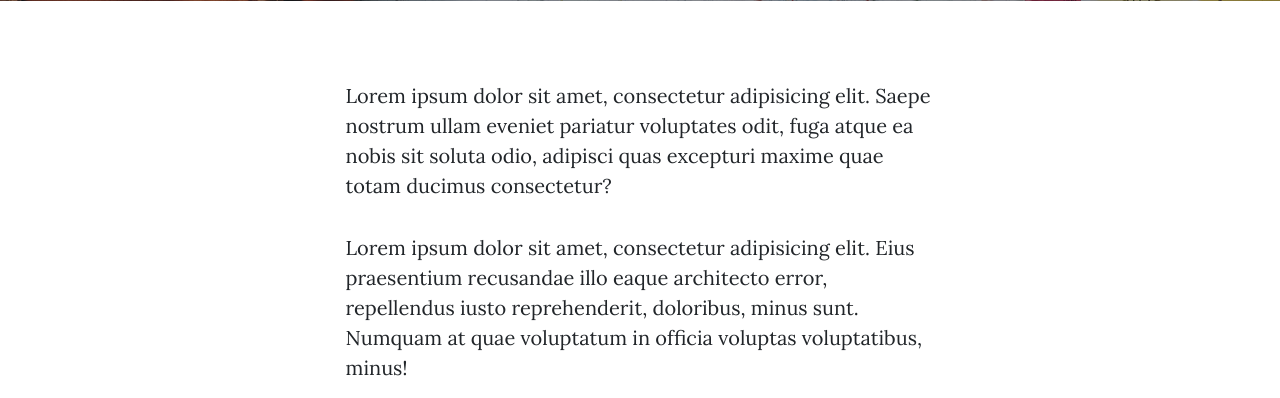
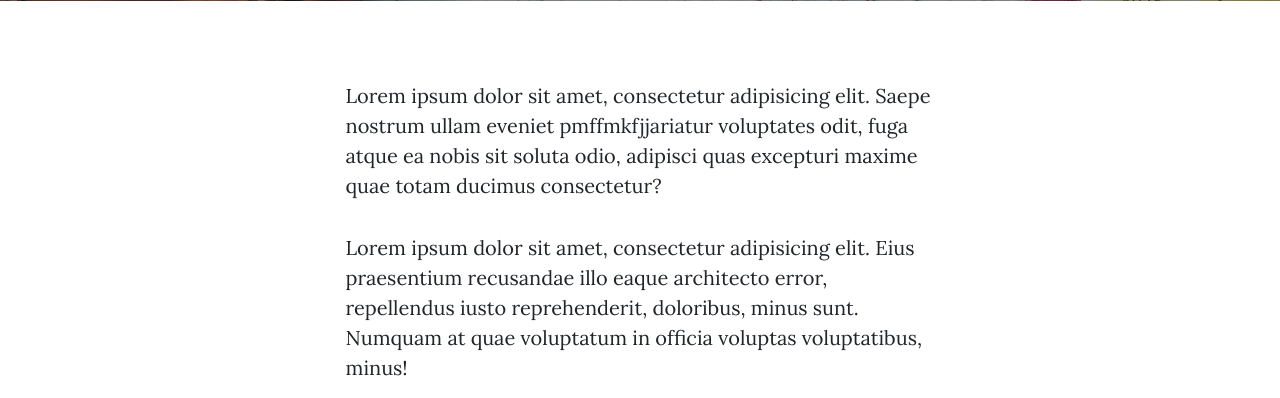
Before and after one commit to NiranjanaAjay/my-blog, a Flask app: page /about in a window 1280 px wide. Shown: the part 531-929 px from the top of the page. Run offline with Flask 3, Linux system fonts and the light colour scheme; some libraries are stand-ins or nearby versions.

Commit message:
content altered

```diff
--- a/prev_work/with_flask/templates/about.html
+++ b/prev_work/with_flask/templates/about.html
@@ -17,7 +17,7 @@
             <div class="container px-4 px-lg-5">
                 <div class="row gx-4 gx-lg-5 justify-content-center">
                     <div class="col-md-10 col-lg-8 col-xl-7">
-                        <p>Lorem ipsum dolor sit amet, consectetur adipisicing elit. Saepe nostrum ullam eveniet pariatur voluptates odit, fuga atque ea nobis sit soluta odio, adipisci quas excepturi maxime quae totam ducimus consectetur?</p>
+                        <p>Lorem ipsum dolor sit amet, consectetur adipisicing elit. Saepe nostrum ullam eveniet pmffmkfjjariatur voluptates odit, fuga atque ea nobis sit soluta odio, adipisci quas excepturi maxime quae totam ducimus consectetur?</p>
                         <p>Lorem ipsum dolor sit amet, consectetur adipisicing elit. Eius praesentium recusandae illo eaque architecto error, repellendus iusto reprehenderit, doloribus, minus sunt. Numquam at quae voluptatum in officia voluptas voluptatibus, minus!</p>
                         <p>Lorem ipsum dolor sit amet, consectetur adipisicing elit. Aut consequuntur magnam, excepturi aliquid ex itaque esse est vero natus quae optio aperiam soluta voluptatibus corporis atque iste neque sit tempora!</p>
                     </div>
```
